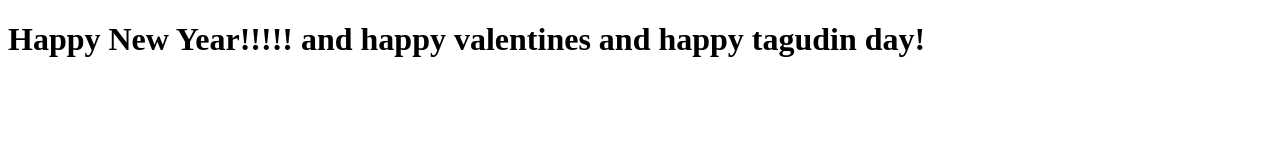
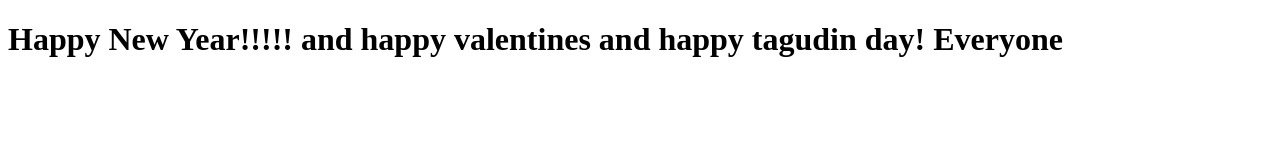
Before and after one commit to anonymousjuan/demo1, a plain HTML site: page index.html in a window 1280 px wide. Drawn offline with Linux system fonts and the light colour scheme.

Commit message:
Update index.html

```diff
--- a/index.html
+++ b/index.html
@@ -5,7 +5,7 @@
     <title>Web System</title>
  </head>
  <body>
-    <h1>Happy New Year!!!!! and happy valentines and happy tagudin day!</h1>
+    <h1>Happy New Year!!!!! and happy valentines and happy tagudin day! Everyone</h1>
 
  </body>
  </html>
```
